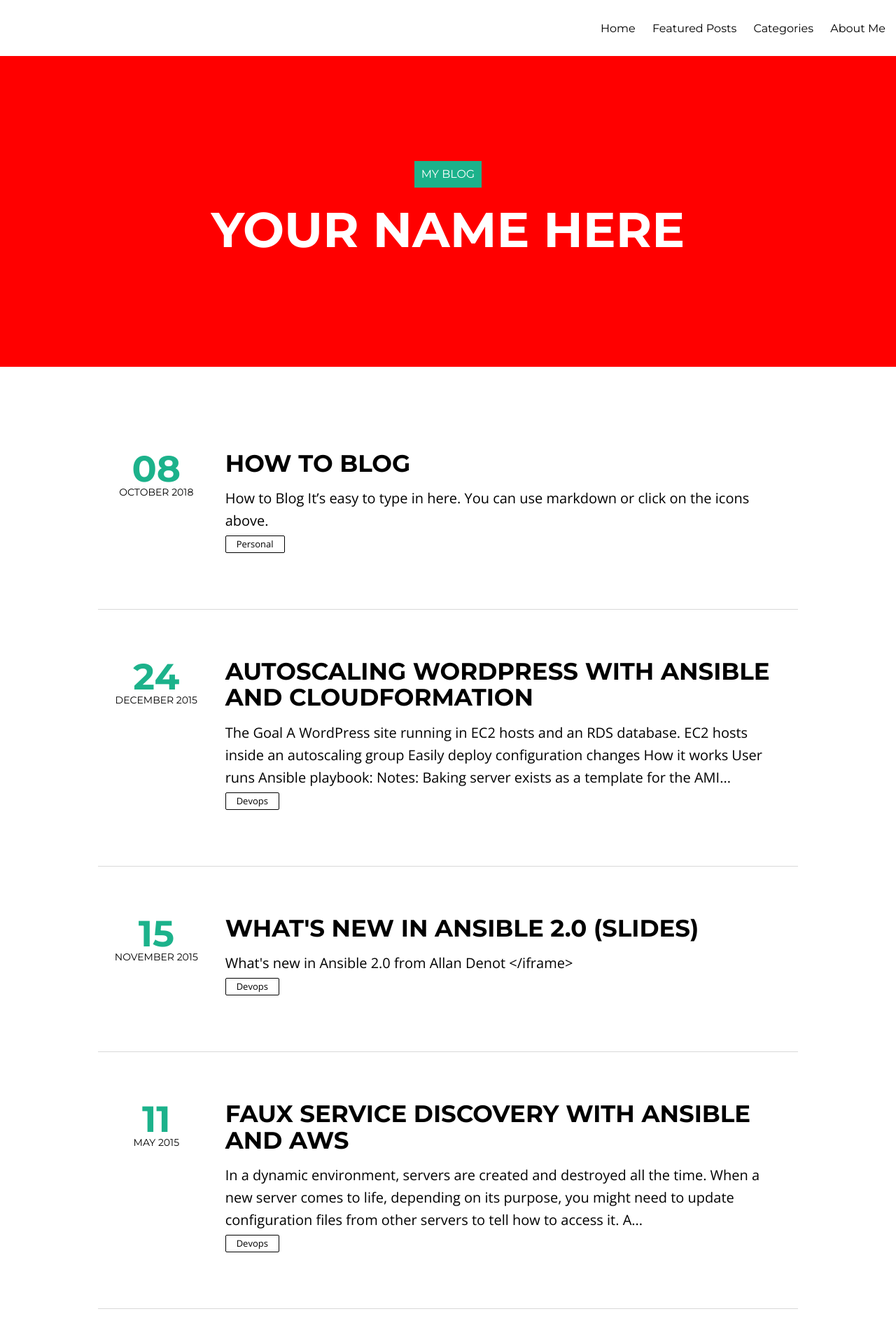
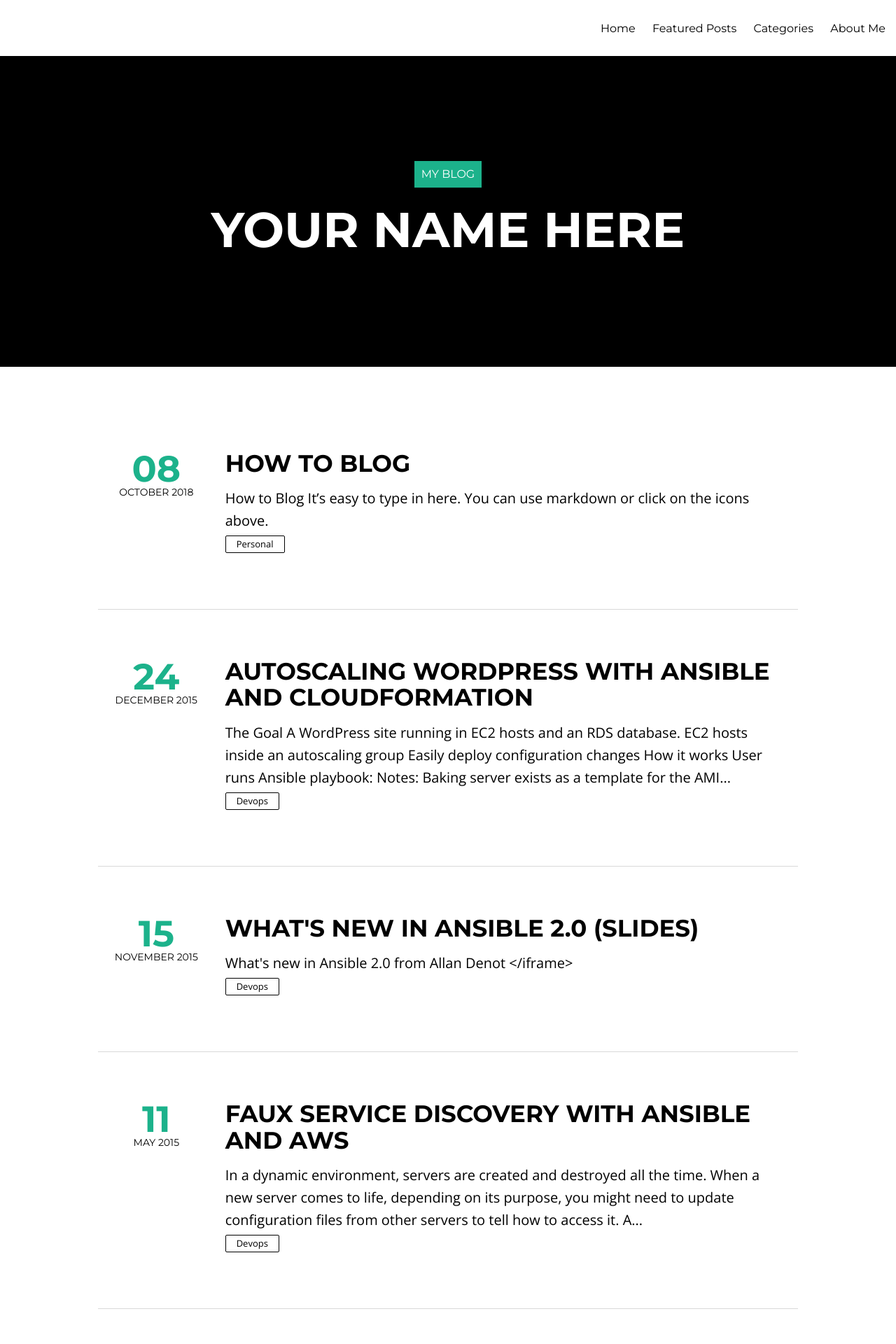
Before and after one commit to publisha/student_site, a Jekyll site: the page built from index.html, in a window 1280 px wide. Shown: the top 1920 px of the page at 70% size. Built offline with Jekyll 4.4.1, drawn with Linux system fonts in a browser that asks for light colours; nearby versions of some CDN libraries; the list of posts is cut into pages by our own code.

Commit message:
further tests

```diff
--- a/assets/css/style.css
+++ b/assets/css/style.css
@@ -160,7 +160,7 @@ main, .notepad-share-icons, .notepad-disqus {
 .notepad-site-head .notepad-site-head-content {
   width: 100%;
   text-align: center;
-  background-color: red;
+  background-color: black;
   background-size: cover; }
   .notepad-site-head .notepad-site-head-content.with-bg-cover {
     background-color: rgba(0, 0, 0, 0.7); }
@@ -175,7 +175,7 @@ main, .notepad-share-icons, .notepad-disqus {
     color: white;
     text-transform: uppercase; }
   .notepad-site-head .notepad-site-head-content h1 {
-    padding-top: 4.375rem;
+    padding-top: 2.375rem;
     font-size: 0.875rem;
     margin-bottom: 0.9375rem; }
   .notepad-site-head .notepad-site-head-content h2 {
```
